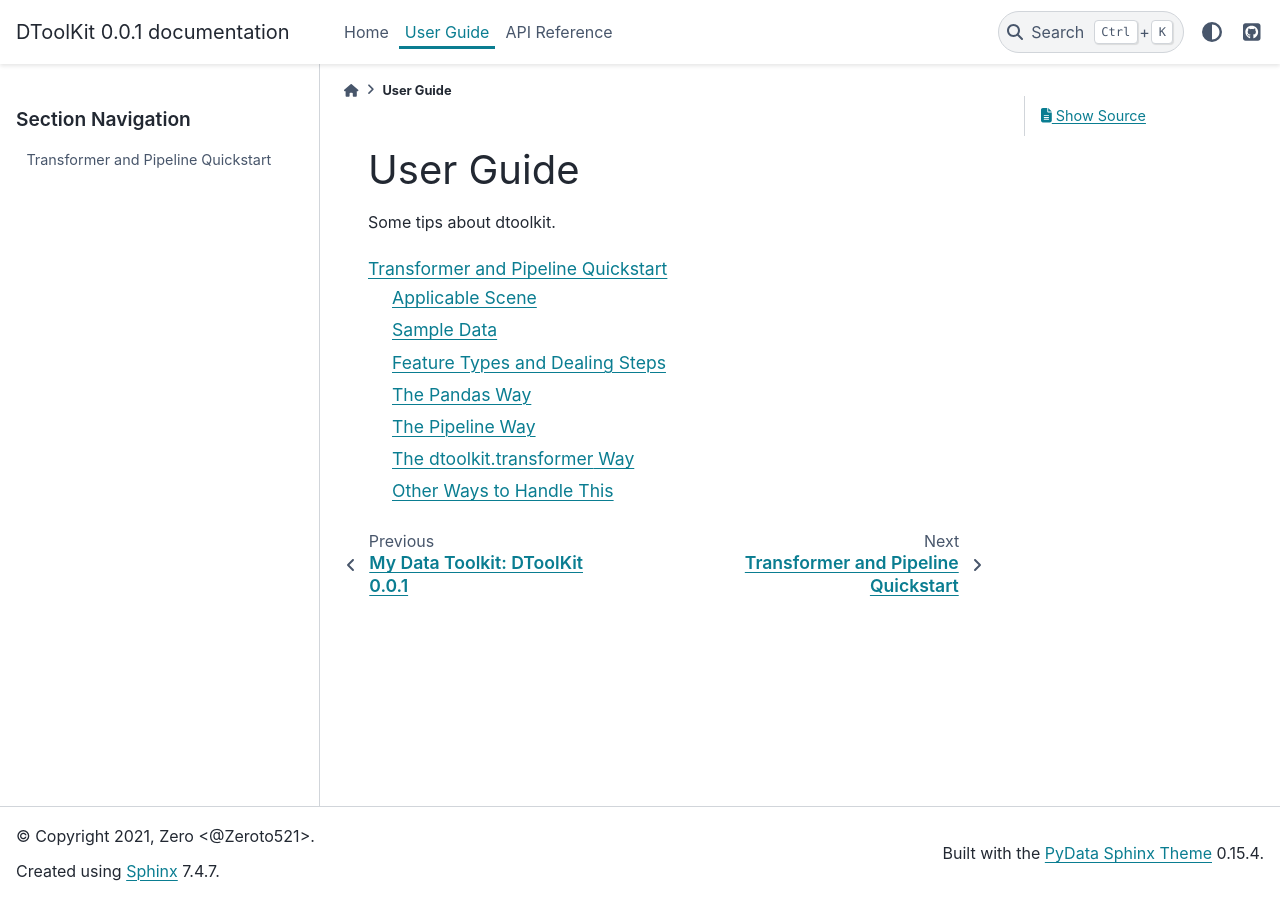
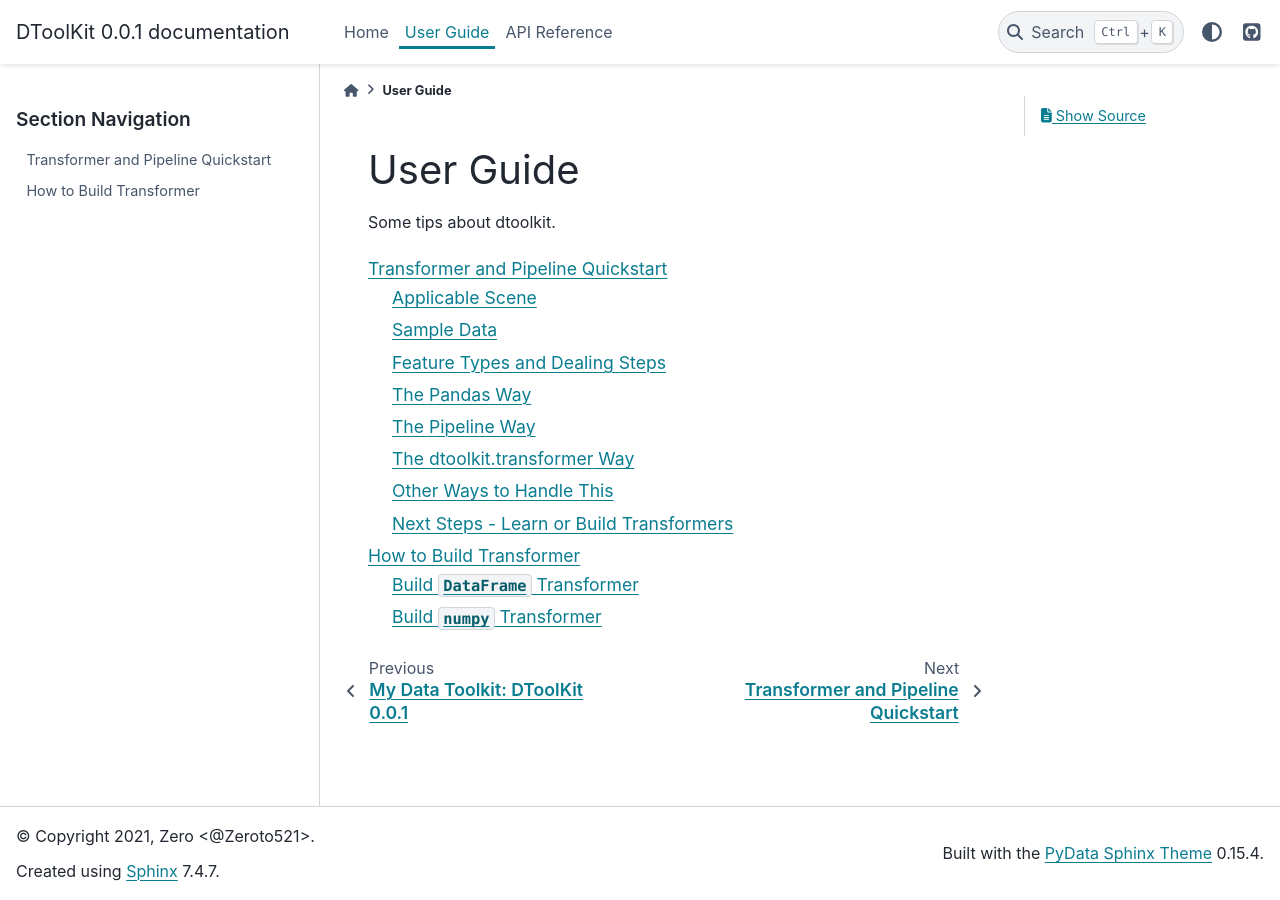
Before and after one commit to Zeroto521/my-data-toolkit, a Sphinx documentation site: the page built from doc/source/guide.rst, in a window 1280 px wide. Built offline with Sphinx 7.4.7 and the PyData theme 0.15.4, drawn with Linux system fonts in a browser that asks for light colours.

Commit message:
DOC: add new doc for how to build transformer

```diff
--- a/doc/source/guide.rst
+++ b/doc/source/guide.rst
@@ -7,3 +7,4 @@ Some tips about dtoolkit.
     :maxdepth: 2
 
     Transformer and Pipeline Quickstart <guide/transformer>
+    How to Build Transformer <guide/build_transformer>
--- a/doc/source/guide/transformer.md
+++ b/doc/source/guide/transformer.md
@@ -277,3 +277,12 @@ But they are:
 
 - hard to transform to application codes rightly
 - hard to debug, and check the processing data
+
+## Next Steps - Learn or Build Transformers
+
+In this tutorial we've a quickly glance about {ref}`dtoolkit.transformer <transformer>`.
+
+And the next steps, should learn about other transformers,
+see documentation on {ref}`Transformer API <transformer>`.
+If those transformers don't meet your requirements, you could build your own
+transformer, follow the documentation on {ref}`how-to-build-transformer`.
--- a/doc/source/reference/transformer.rst
+++ b/doc/source/reference/transformer.rst
@@ -1,3 +1,5 @@
+.. _transformer:
+
 Transformer
 ===========
 .. currentmodule:: dtoolkit.transformer
```
Also changed, not shown: doc/source/guide/build_transformer.md (added, +46 -0 lines).
